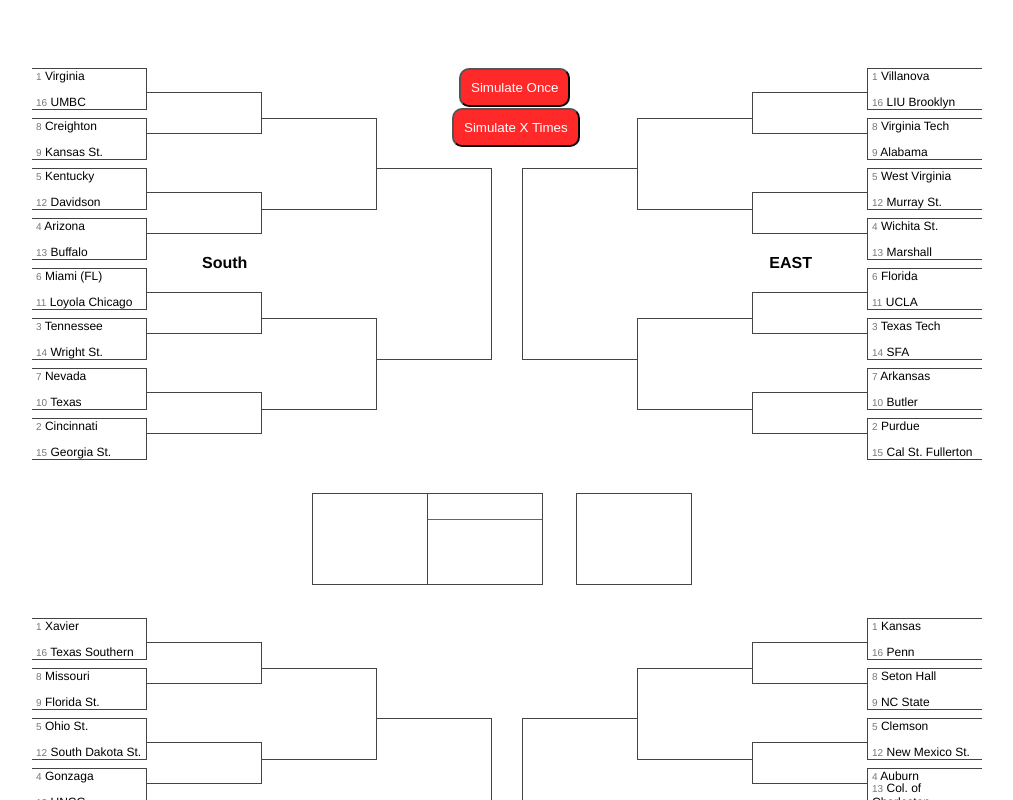
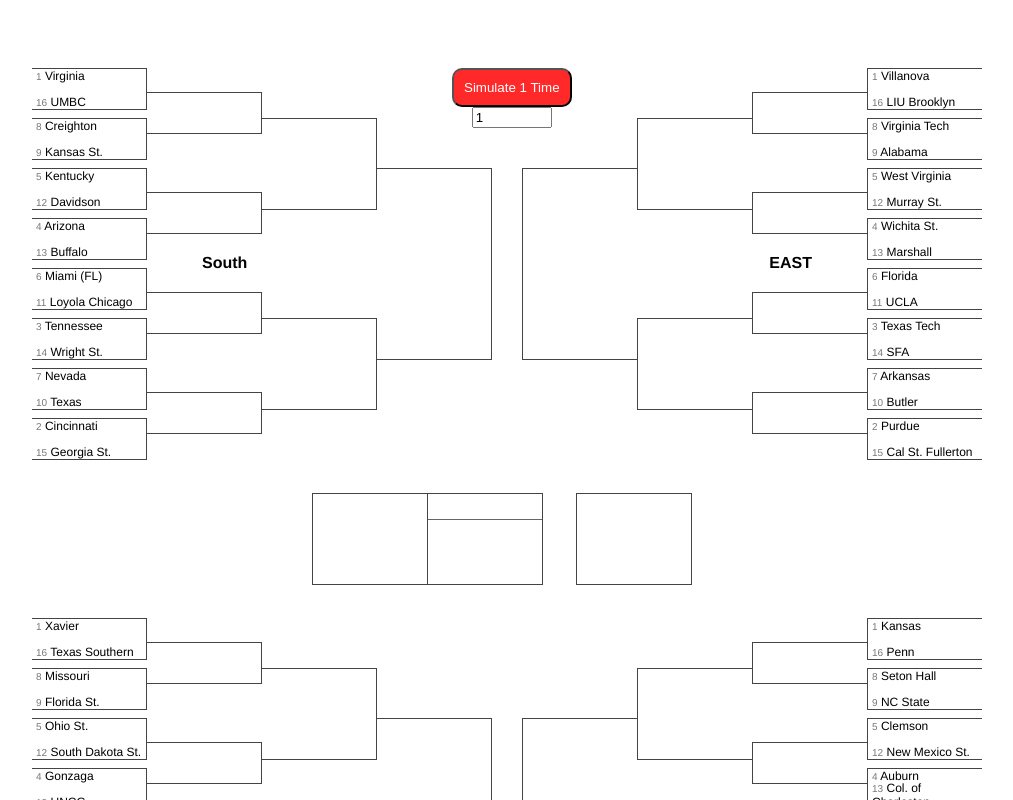
Before and after one commit to dallinski/MarchMadness, an Angular app: page / in a window 1280 px wide. Shown: the top 800 px of the page, without its empty margins (36-1049 px from the left). Built offline with nearby package versions, Linux system fonts and the light colour scheme.

Commit message:
User-selectable number of sim runs

```diff
--- a/src/app/bracket/bracket.component.css
+++ b/src/app/bracket/bracket.component.css
@@ -40,21 +40,20 @@
   left: 395px;
   width: 150px;
 }
-#simOnceButton {
+.simulation-button {
   position: absolute;
   top: 0px;
+  left: 420px;
+}
+#simXButton {
   padding: 10px;
-  left: 427px;
   background-color: #ff0000d6;
   color: white;
   border-radius: 10px;
 }
-#simXButton {
-  position: absolute;
-  top: 40px;
-  padding: 10px;
-  left: 420px;
-  background-color: #ff0000d6;
-  color: white;
-  border-radius: 10px;
+.simulation-number {
+  min-width: 30px;
+  max-width: 80px;
+  display: block;
+  margin: 0 auto;
 }
--- a/src/app/bracket/bracket.component.html
+++ b/src/app/bracket/bracket.component.html
@@ -1,6 +1,9 @@
 <div class="bracket-container">
-  <button class="simulation-button" (click)="simulateAllRounds()" id="simOnceButton">Simulate Once</button>
-  <button class="simulation-button" (click)="simulateXTimes(1000)" id="simXButton">Simulate X Times</button>
+  <div class="simulation-button">
+    <button (click)="simulateXTimes(simulationNumber)" id="simXButton">Simulate {{simulationNumber}} Time{{simulationNumber === 1 ? "" : "s"}}</button>
+    <input class="simulation-number" type="number" [(ngModel)]="simulationNumber" min="1" max="10000">
+  </div>
+
   <bracket-round1 id="round1" class="round"></bracket-round1>
   <bracket-round2 id="round2" class="round"></bracket-round2>
   <bracket-round3 id="round3" class="round"></bracket-round3>
--- a/src/app/bracket/bracket.component.ts
+++ b/src/app/bracket/bracket.component.ts
@@ -7,6 +7,8 @@
   styleUrls: ['./bracket.component.css']
 })
 export class BracketComponent {
+  public simulationNumber = 1;
+
   private tournamentRunner: TournamentRunnerService;
 
   constructor(tournamentRunner: TournamentRunnerService) {
@@ -17,8 +19,8 @@
     this.tournamentRunner.simulateAllRounds();
   }
 
-  simulateXTimes(x: number): void {
-    for (let i = 0; i < x; i++) {
+  simulateXTimes(): void {
+    for (let i = 0; i < this.simulationNumber; i++) {
       this.tournamentRunner.simulateAllRounds();
     }
   }
```
